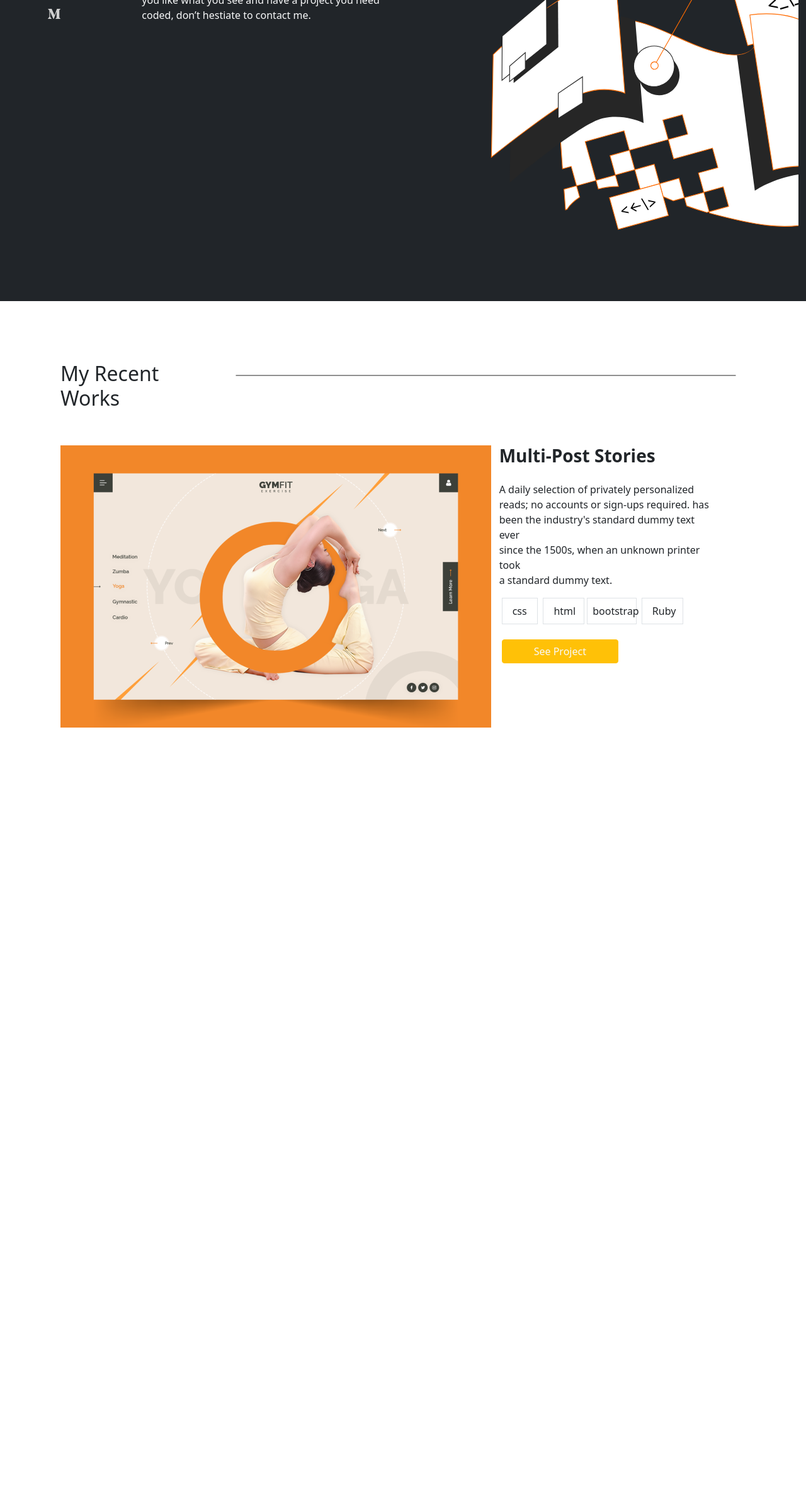
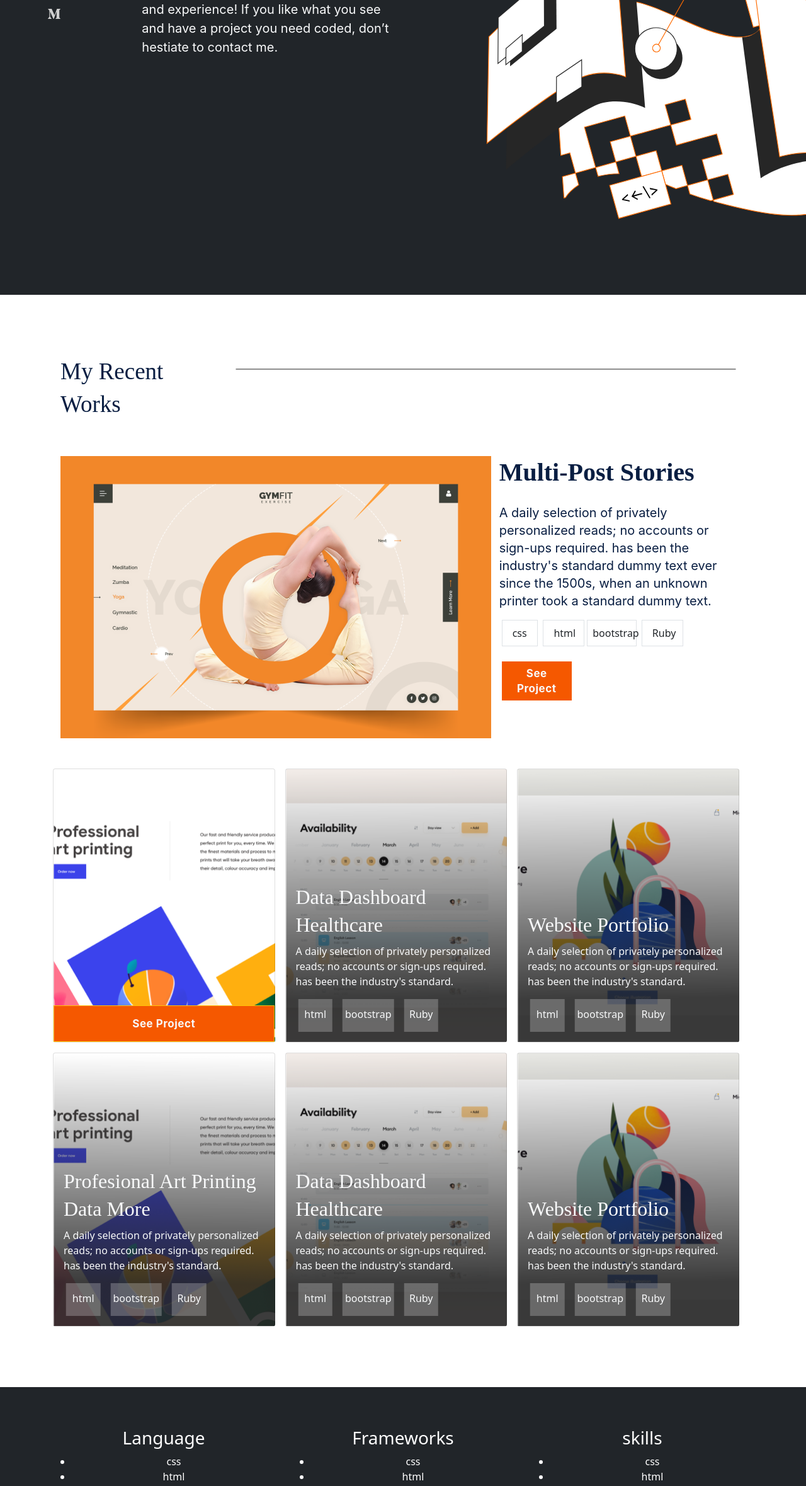
Before and after one commit to oluwajuwon8/Portfolio-Prototype, a website: page index.html in a window 1280 px wide. Shown: the part 441-2800 px from the top of the page at 63% size. Before the commit the page ends 1596 px from the top, so only its background shows below. Drawn offline with Linux system fonts and the light colour scheme.

Commit message:
Add project cards and its background images.

```diff
--- a/index.html
+++ b/index.html
@@ -5,9 +5,10 @@
     <meta name="viewport" content="width=device-width, initial-scale=1.0">
     <title>Portfolio| Full-stack developer </title>
     <link rel="stylesheet" href="bootstrap.css">
+    <link rel="stylesheet" href="style.css">
   </head>
   <body>
-     <nav class="navbar navbar-expand-lg navbar-light  bg-dark bg-gradient ps-5 pe-5 border-bottom border-secondary">
+     <nav class="navbar navbar-expand-lg navbar-light  ps-5 pe-5 border-bottom border-secondary">
      <div class="container-fluid ps-5 pe-5">
       <a class="navbar-brand text-light" href="#">John Doe</a>
       <button class="navbar-toggler" type="button" data-bs-toggle="collapse" data-bs-target="#navbarText" aria-controls="navbarText" aria-expanded="false" aria-label="Toggle navigation">
@@ -43,14 +44,11 @@
         </ul>
         </div>
         <div class="col-4 pt-5">
-          <h1 class="text-warning fs-1 fw-bold pt-5 lh-base">Hey There.<br>
+          <h1 class="fs-1 fw-bold pt-5 lh-base title1">Hey There.<br>
             I’m Alex</h1>
-            <p class="text-light fw-bold fs-4 lh-base">I’am a Software Developer</p>
-            <p class="text-light lh-base">I can help you build a product , feature or website Look through some of my work and experience! If you like what you see and have a project you need coded,
+            <p class="text-light fw-bold fs-4 lh-base par1">I’am a Software Developer</p>
+            <p class="text-light lh-base par2">I can help you build a product , feature or website Look through some of my work and experience! If you like what you see and have a project you need coded,
               don’t hestiate to contact me.</p>
-        </div>
-        <div class="col-6 me-0">
-          <img class="img-fluid" src="images/background.svg" alt="">
         </div>
       </div>
     </header>
@@ -58,33 +56,135 @@
   <section class="container-fluid mt-5 px-5">
   <div class="row pt-5 px-5">
     <div class="col-3">
-      <h2>
+      <h2 class="title2">
       My Recent Works
       </h2>
     </div>
-    <div class="col-9 pt-2">
+    <div class="col-9 ms-0 pt-2">
       <img src="images/horizontal-line.svg" alt="line">
     </div>
   </div>
+
   <div class="row pt-5 px-5">
   <div class="col-7">
   <img src="images/Project-1.png" alt="Gym-fit">
   </div>
   <div class="col-4 ms-5">
     <div class="row">
-      <h3 class="fw-bold">Multi-Post Stories</h3>
-      <p class="mt-3">A daily selection of privately personalized <br>reads; no accounts or sign-ups required. has<br> been the industry's standard dummy text ever<br> since the 1500s, when an unknown printer took <br> a standard dummy text.</p>
+      <h3 class="fw-bold title3">Multi-Post Stories</h3>
+      <p class="mt-3 par3">A daily selection of privately personalized reads; no accounts or sign-ups required. has been the industry's standard dummy text ever since the 1500s, when an unknown printer took  a standard dummy text.</p>
       <div class="row ms-1">
         <div class="col-2 px-0"><p class="nav-link border pe-4 text-dark fw-normal">css</p></div>
         <div class="col-2 px-0 ms-2 me-1"><p class="nav-link border pe-5 text-dark fw-normal">html</p></div>
         <div class="col-3 px-0 ms-2"> <p class="nav-link border ps-2 pe-5 me-2 text-dark fw-normal">bootstrap</p></div>
         <div class="col-1 ms-0 px-0"> <p class="nav-link border pe-5 text-dark fw-normal">Ruby</p></div>
       </div>
-      <button type="button" class="btn btn-warning text-light w-50 ms-3 mt-2">See Project</button>
+      <button type="button" class="btn btn1 text-light rounded-0  ms-3 mt-2">See Project</button>
     </div>
   </div>
   </div>
+
+  <div class="row pt-5 px-5 mb-5">
+   <div class="card block block1 me-3 px-0" >
+     <div class="card-body">
+     </div>
+      <button type="button" class="btn btn2 btn-warning rounded-0 text-light w-100 py-3">See Project</button>
+   </div>
+
+   <div class="card block block2 me-3 position-relative px-0 " >
+     <div class="card-body w-100 position-absolute bottom-0 start-50 translate-middle-x">
+       <h3 class="card-title card-title2 text-light">Data Dashboard Healthcare</h3>
+       <p class="card-text text-light">A daily selection of privately personalized reads; no accounts or sign-ups required. has been the industry's standard.</p>
+       <div class="row ps-3">
+         <div class="col-2 text-light mx-0 lans text-center me-3 px-0 pt-1"><p class="fw-normal pt-2">html</p></div>
+         <div class="col-3 text-light mx-0 lans text-center me-3 px-0 pt-1"><p class="fw-normal pt-2">bootstrap</p></div>
+         <div class="col-2 text-light mx-0 lans text-center me-3 px-0 pt-1"><p class="fw-normal pt-2">Ruby</p></div>
+       </div>
+     </div>
+   </div>
+   <div class="card block block3 me-3 position-relative px-0" >
+     <div class="card-body w-100 position-absolute bottom-0 start-50 translate-middle-x">
+       <h3 class="card-title card-title2 text-light ">Website Portfolio</h3>
+       <p class="card-text text-light">A daily selection of privately personalized reads; no accounts or sign-ups required. has been the industry's standard.</p>
+       <div class="row ps-3">
+         <div class="col-2 text-light mx-0 lans text-center me-3 px-0 pt-1"><p class="fw-normal pt-2">html</p></div>
+         <div class="col-3 text-light mx-0 lans text-center me-3 px-0 pt-1"><p class="fw-normal pt-2">bootstrap</p></div>
+         <div class="col-2 text-light mx-0 lans text-center me-3 px-0 pt-1"><p class="fw-normal pt-2">Ruby</p></div>
+       </div>
+     </div>
+   </div>
+   <div class="card block block4 me-3 position-relative px-0 mt-3" >
+     <div class="card-body w-100 position-absolute bottom-0 start-50 translate-middle-x">
+       <h3 class="card-title card-title2 text-light fs-2">Profesional Art Printing Data More</h3>
+       <p class="card-text text-light">A daily selection of privately personalized reads; no accounts or sign-ups required. has been the industry's standard.</p>
+       <div class="row ps-3">
+         <div class="col-2 text-light mx-0 lans text-center me-3 px-0 pt-1"><p class="fw-normal pt-2">html</p></div>
+         <div class="col-3 text-light mx-0 lans text-center me-3 px-0 pt-1"><p class="fw-normal pt-2">bootstrap</p></div>
+         <div class="col-2 text-light mx-0 lans text-center me-3 px-0 pt-1"><p class="fw-normal pt-2">Ruby</p></div>
+       </div>
+     </div>
+   </div>
+   <div class="card block block2 me-3 position-relative px-0 mt-3" >
+     <div class="card-body w-100 position-absolute bottom-0 start-50 translate-middle-x">
+       <h3 class="card-title card-title2 text-light ">Data Dashboard Healthcare</h3>
+       <p class="card-text text-light">A daily selection of privately personalized reads; no accounts or sign-ups required. has been the industry's standard.</p>
+       <div class="row ps-3">
+         <div class="col-2 text-light mx-0 lans text-center me-3 px-0 pt-1"><p class="fw-normal pt-2">html</p></div>
+         <div class="col-3 text-light mx-0 lans text-center me-3 px-0 pt-1"><p class="fw-normal pt-2">bootstrap</p></div>
+         <div class="col-2 text-light mx-0 lans text-center me-3 px-0 pt-1"><p class="fw-normal pt-2">Ruby</p></div>
+       </div>
+     </div>
+   </div>
+   <div class="card block block3 me-3 position-relative px-0 mt-3 mb-5" >
+     <div class="card-body w-100 position-absolute bottom-0 start-50 translate-middle-x">
+       <h3 class="card-title card-title2 text-light ">Website Portfolio</h3>
+       <p class="card-text text-light">A daily selection of privately personalized reads; no accounts or sign-ups required. has been the industry's standard.</p>
+       <div class="row ps-3">
+         <div class="col-2 text-light mx-0 lans text-center me-3 px-0 pt-1"><p class="fw-normal pt-2">html</p></div>
+         <div class="col-3 text-light mx-0 lans text-center me-3 px-0 pt-1"><p class="fw-normal pt-2">bootstrap</p></div>
+         <div class="col-2 text-light mx-0 lans text-center me-3 px-0 pt-1"><p class="fw-normal pt-2">Ruby</p></div>
+       </div>
+     </div>
+   </div>
+
+  </div>
+
+
   </section>
+
+  <div class="container-fluid p-3 mb-2 bg-dark text-white text-center">
+  <div class="container mt-5">
+  <div class="row">
+    <div class="col-sm-4">
+      <h3>Language</h3>
+      <ul>
+      <li>css</li>
+      <li>html</li>
+      <li>bootstrap</li>
+      <li>ruby</li>
+      </ul>
+    </div>
+    <div class="col-sm-4">
+       <h3>Frameworks</h3>
+      <ul>
+      <li>css</li>
+      <li>html</li>
+      <li>bootstrap</li>
+      <li>ruby</li>
+      </ul>
+    </div>
+    <div class="col-sm-4">
+       <h3>skills</h3>
+      <ul>
+      <li>css</li>
+      <li>html</li>
+      <li>bootstrap</li>
+      <li>ruby</li>
+      </ul>
+    </div>
+  </div>
+</div>
+
 
   <script type="text/javascript" src="Bootstrap.js"></script>
   </body>
--- /dev/null
+++ b/style.css
@@ -0,0 +1,125 @@
+nav {
+  background-color :#3E3C3C;
+}
+
+header {
+  background-image: url("images/background.svg");
+  background-repeat: no-repeat;
+  background-size: 50%;
+  background-position: right;
+  height: 53.25rem;
+}
+
+.title1 {
+ font-family: Crete Round;
+ font-style: normal;
+ font-weight: normal;
+ font-size: 72px;
+ line-height: 81px;
+ color: #F55800;
+}
+
+.par1 {
+  font-family: Inter;
+  font-style: normal;
+  font-weight: 500;
+  font-size: 32px;
+  line-height: 44px;
+}
+
+.par2 {
+  font-family: Inter;
+  font-style: normal;
+  font-weight: normal;
+  font-size: 20px;
+  line-height: 32px;
+}
+
+.title2 {
+  font-family: Crete Round;
+  font-style: normal;
+  font-weight: normal;
+  font-size: 37px;
+  line-height: 52px;
+  color: #091E42;
+}
+
+.btn1{
+  background-color: #f55800;
+  width: 30%;
+  font-family: Inter;
+  font-style: normal;
+  font-weight: bold;
+  font-size: 17px;
+  line-height: 24px;
+  letter-spacing: 0.03em;
+}
+
+.title3 {
+  font-family: Crete Round;
+  font-style: normal;
+  font-weight: normal;
+  font-size: 40px;
+  line-height: 52px;
+  color: #091E42;
+}
+
+.par3 {
+  font-family: Inter;
+  font-style: normal;
+  font-weight: normal;
+  font-size: 20px;
+  line-height: 28px;
+  color: #091e42;
+}
+
+.btn2 {
+  background-color: #f55800;
+  font-family: Inter;
+  font-style: normal;
+  font-weight: bold;
+  font-size: 17px;
+  line-height: 24px;
+  letter-spacing: 0.03em;
+}
+
+.card-title2 {
+  font-family: Crete Round;
+  font-style: normal;
+  font-weight: normal;
+  font-size: 32px;
+  line-height: 44px;
+}
+
+.block {
+  width: 31.7%;
+  height: 435px;
+}
+
+.block1 {
+  background-image: url("images/project2.png");
+  background-size: cover;
+  background-repeat: no-repeat;
+}
+
+.block2 {
+  background-image: url("images/project3.png");
+  background-size: cover;
+  background-repeat: no-repeat;
+}
+
+.block3 {
+  background-image: url("images/project4.png");
+  background-size: cover;
+  background-repeat: no-repeat;
+}
+
+.block4 {
+  background-image: url("images/project5.png");
+  background-size: cover;
+  background-repeat: no-repeat;
+}
+
+.lans {
+  background-color: rgba(255, 255, 255, 0.24);;
+}
```
Also changed, not shown: images/project2.png (added), images/project3.png (added), images/project4.png (added), images/project5.png (added).
